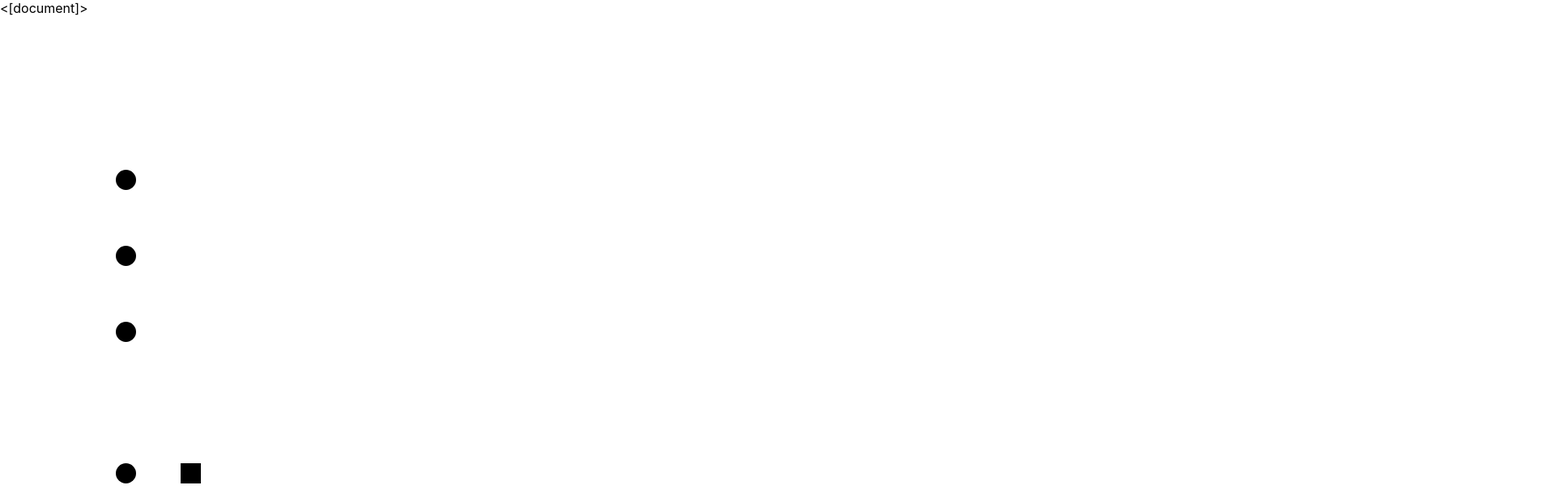
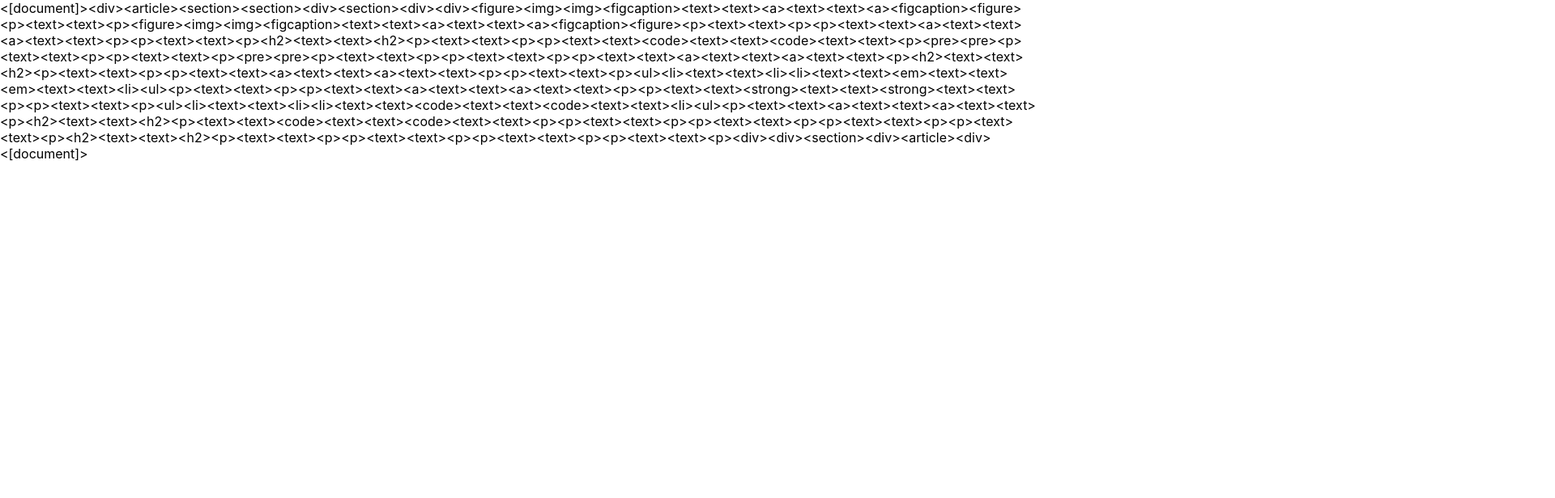
Before and after one commit to Genei-Ltd/interview-problems, a React (Create React App) app in the folder recon/: page / in a window 1280 px wide. Shown: the top 616 px of the page at 81% size, 1920 px wide, since content can reach past the window. Built offline with nearby package versions, Linux system fonts and the light colour scheme.

Commit message:
Wrote out html

```diff
--- a/recon/src/components/JsonToReact.js
+++ b/recon/src/components/JsonToReact.js
@@ -1,6 +1,6 @@
 function JsonToReact({ recon, nlp }) {
   return (
-    <div dangerouslySetInnerHTML={{__html: getHTML(recon)}} />
+    <div>{getHTML(recon)}</div>
   )
 }
 
```
